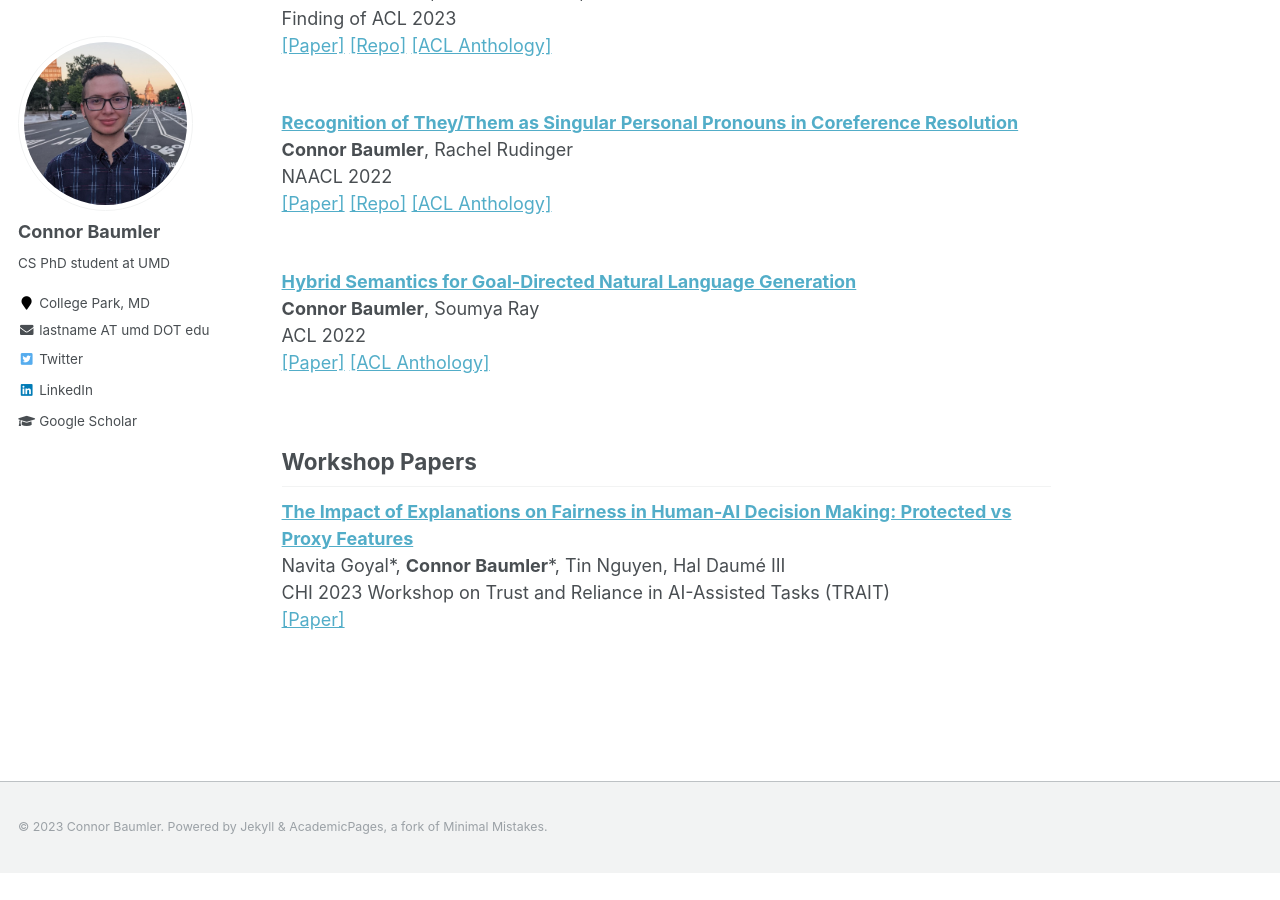
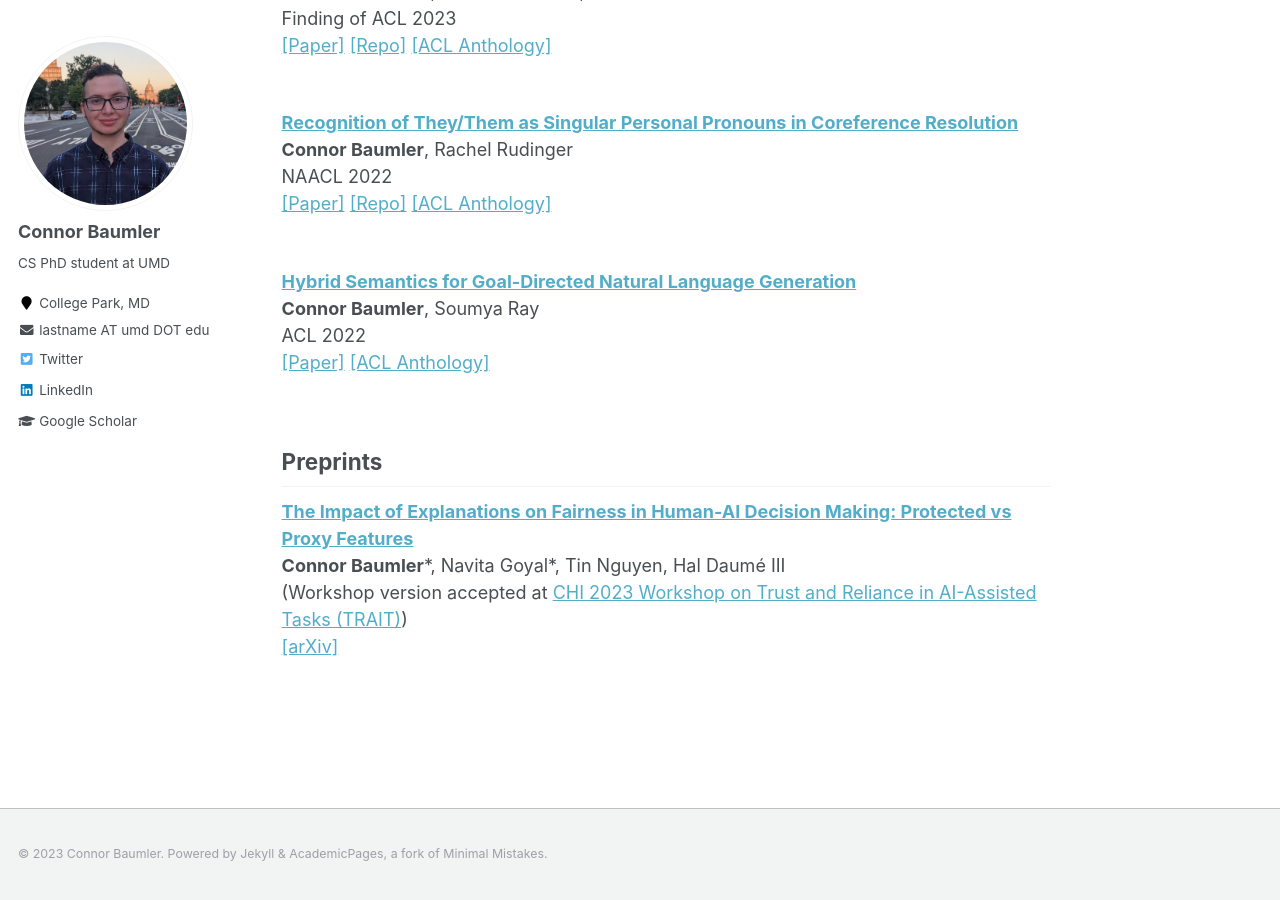
Before and after one commit to ctbaumler/ctbaumler.github.io, a Jekyll site: the page built from _pages/about.md, in a window 1280 px wide and 900 px high, scrolled down 652 px. Built offline with Jekyll 4.4.1, drawn with Linux system fonts in a browser that asks for light colours; before the commit the page ends 1525 px from its top, so only the background shows below that.

Commit message:
add preprint of biased explanations

```diff
--- a/_pages/about.md
+++ b/_pages/about.md
@@ -34,10 +34,9 @@ ACL 2022<br />
 [[Paper]](http://ctbaumler.github.io/files/Hybrid_Semantics_for_Natural_Language_Generation.pdf) [[ACL Anthology]](https://aclanthology.org/2022.acl-long.136/)<br />
 <br />
 
-
-## Workshop Papers
-**[The Impact of Explanations on Fairness in Human-AI Decision Making: Protected vs Proxy Features](https://chi-trait.github.io/papers/2023/CHI_TRAIT_2023_Paper_46.pdf)**<br />
-Navita Goyal\*, **Connor Baumler**\*, Tin Nguyen, Hal Daum&eacute; III<br />
-CHI 2023 Workshop on Trust and Reliance in AI-Assisted Tasks (TRAIT)<br />
-[[Paper]](https://chi-trait.github.io/papers/2023/CHI_TRAIT_2023_Paper_46.pdf)<br />
+## Preprints
+**[The Impact of Explanations on Fairness in Human-AI Decision Making: Protected vs Proxy Features](https://arxiv.org/abs/2310.08617)**<br />
+**Connor Baumler**\*, Navita Goyal\*,  Tin Nguyen, Hal Daum&eacute; III<br />
+(Workshop version accepted at [CHI 2023 Workshop on Trust and Reliance in AI-Assisted Tasks (TRAIT)](https://arxiv.org/abs/2310.08617))<br />
+[[arXiv]](https://arxiv.org/abs/2310.08617)<br />
 <br />
```
